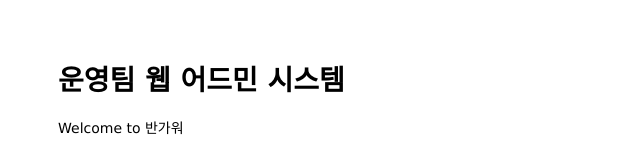
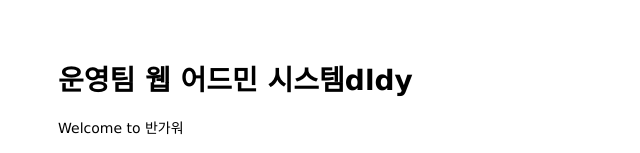
Before and after one commit to WithFortuna/mastering-git-github, a website: page public/index.html in a window 1280 px wide. Shown: the top 153 px of the page, without its empty margins (0-640 px from the left). Drawn offline with Linux system fonts and the light colour scheme.

Commit message:
change header

```diff
--- a/public/index.html
+++ b/public/index.html
@@ -6,7 +6,7 @@
 </head>
 
 <body>
-  <h1>운영팀 웹 어드민 시스템</h1>
+  <h1>운영팀 웹 어드민 시스템dldy </h1>
   <p>Welcome to 반가워</p>
 </body>
 
```
